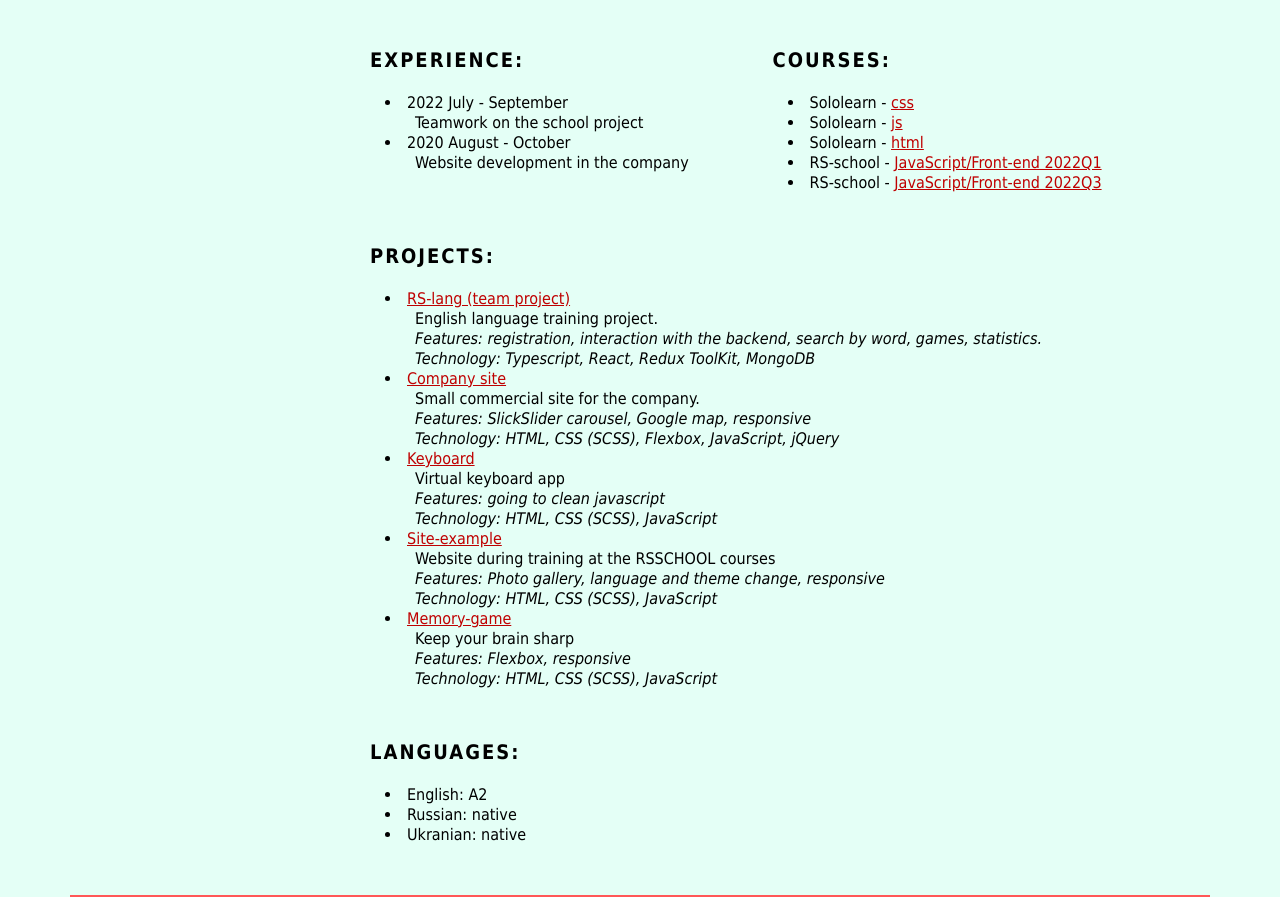
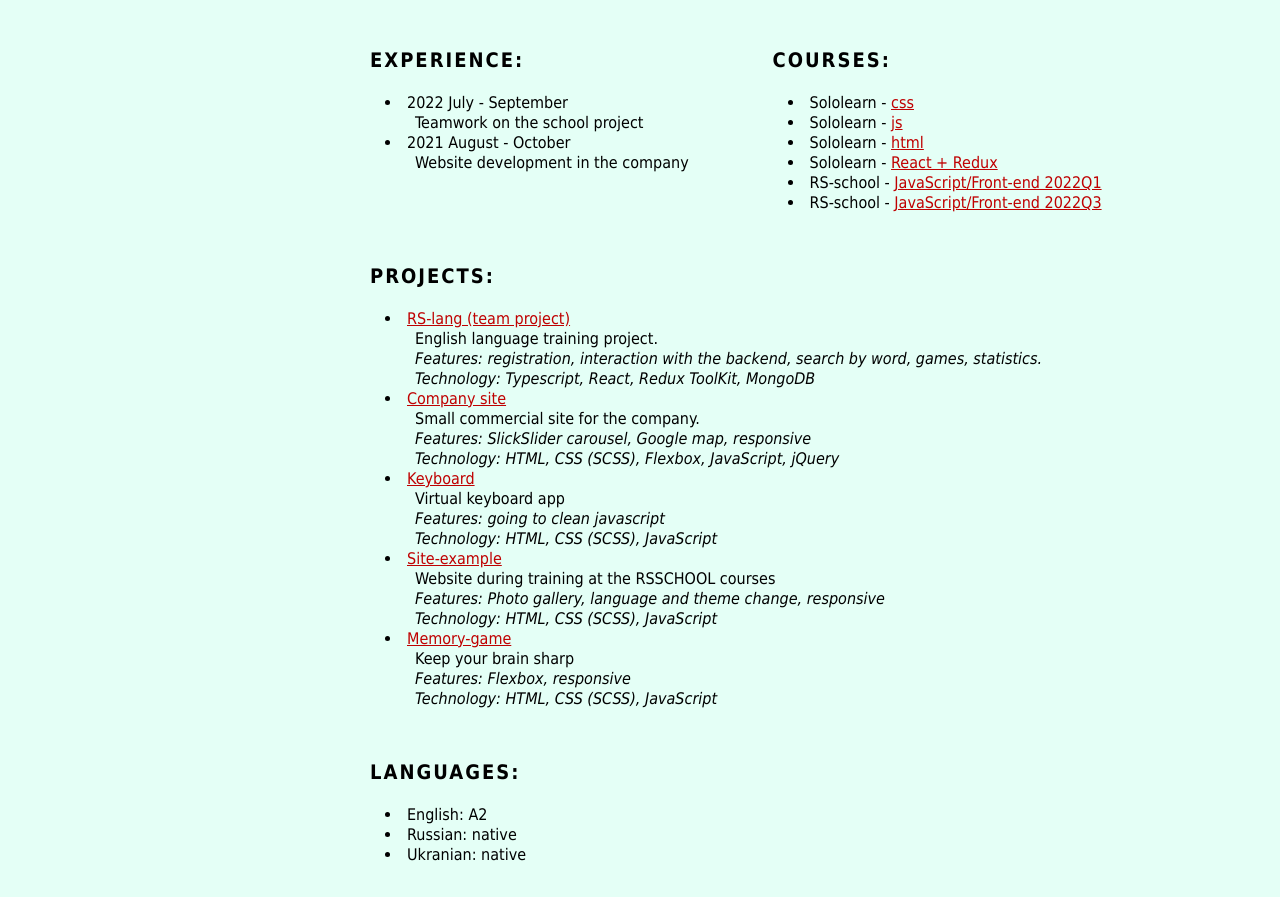
Before and after one commit to maks-1987/rsschool-cv, a plain HTML site: page index.html in a window 1280 px wide. Shown: the part 826-1723 px from the top of the page. Drawn offline with Linux system fonts and the light colour scheme.

Commit message:
feat: add link to certificate

```diff
--- a/index.html
+++ b/index.html
@@ -129,7 +129,7 @@
                         <ul>
                             <li>2022 July - September
                                 <p class="experience-description">Teamwork on the school project</p></li>
-                            <li>2020 August - October
+                            <li>2021 August - October
                                 <p class="experience-description">Website development in the company</p></li>
                         </ul>
                     </div>
@@ -147,6 +147,9 @@
                             </li>
                             <li>Sololearn - <a class="links" target="_blank"
                                                href="https://www.sololearn.com/Certificate/1014-2081762/jpg/">html</a>
+                            </li>
+                            <li>Sololearn - <a class="links" target="_blank"
+                                               href="https://www.sololearn.com/certificates/CT-APZHZZRG">React + Redux</a>
                             </li>
                             <li>RS-school - <a class="links" target="_blank"
                                                href="https://rs.school/js/">JavaScript/Front-end
```
